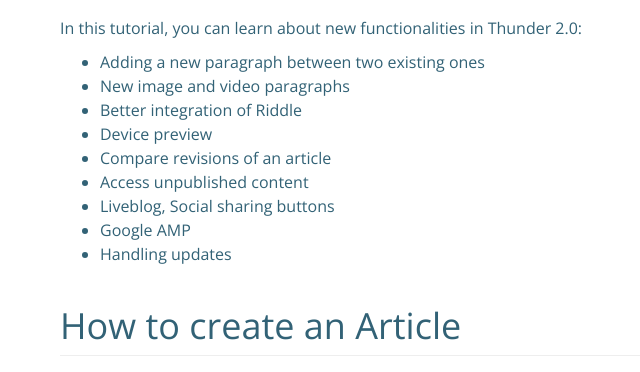
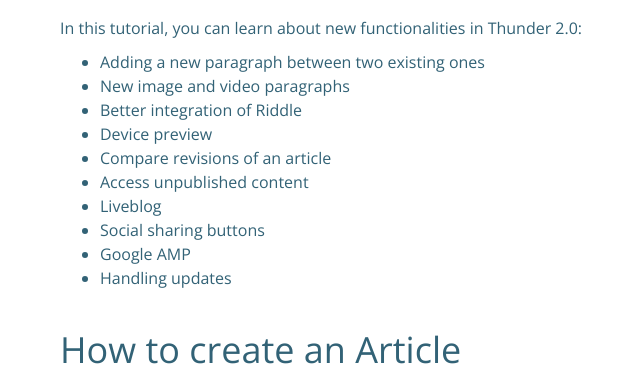
Before and after one commit to BurdaMagazinOrg/thunder-documentation, a Jekyll site: the page built from tutorials.md, in a window 1280 px wide and 900 px high, scrolled down 771 px, cut to the strip 65-437 px from the top of the window. Shown: the whole strip, without its empty margins (25-665 px from the left). Built offline with Jekyll 4.4.1, drawn with Linux system fonts in a browser that asks for light colours; nearby versions of some CDN libraries; our own code applies the rules of GitHub Pages for plain Markdown files; comment, search, counter and statistics services are not loaded; the repository's description, which GitHub fills in, is left out.

Commit message:
added bullet point

```diff
--- a/_includes/tutorials/release20.md
+++ b/_includes/tutorials/release20.md
@@ -8,6 +8,7 @@ In this tutorial, you can learn about new functionalities in Thunder 2.0:
 * Device preview
 * Compare revisions of an article
 * Access unpublished content
-* Liveblog, Social sharing buttons
+* Liveblog
+* Social sharing buttons
 * Google AMP
 * Handling updates
```
